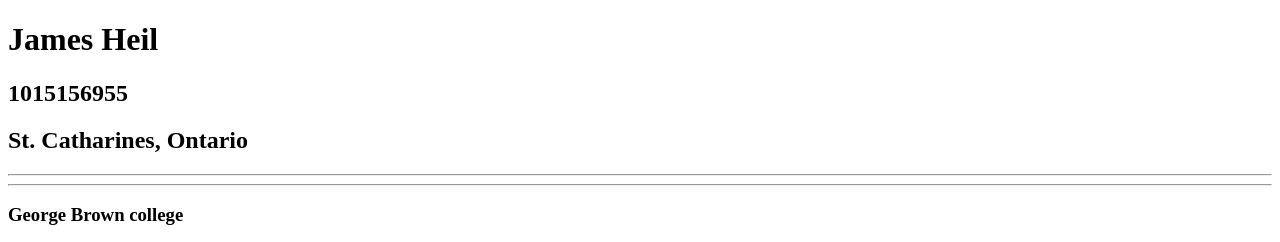
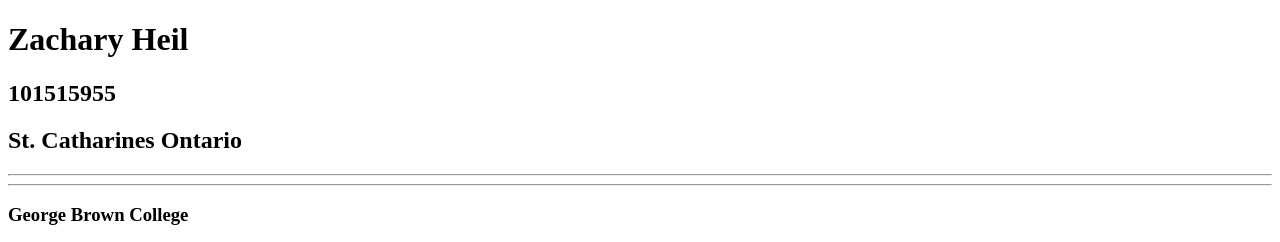
Before and after one commit to ZachjHeil/Github_Test, a plain HTML site: page Comp1234/wk03_exercise.html in a window 1280 px wide. Shown: the top 242 px of the page. Drawn offline with Linux system fonts and the light colour scheme; grey boxes are pictures that could not be loaded.

Commit message:
Revert "Ongoing changes to Style, finished working on Wk03"
This reverts commit 46bc2a86312f33469eec83150e60bb495c91c756.

```diff
--- a/Comp1234/wk03_exercise.html
+++ b/Comp1234/wk03_exercise.html
@@ -12,13 +12,13 @@
 </head>
 
 <body>
-    <h1> James Heil</h1>
-    <h2>1015156955</h2>
-    <H2>St. Catharines, Ontario</H2>
+    <h1> Zachary Heil</h1>
+    <h2>101515955</h2>
+    <H2>St. Catharines Ontario</H2>
     <hr>
     <hr>
-    <h3>George Brown college</h3>
-    <a href="https://www.youtube.com/"> Click Here </a>
+    <h3>George Brown College</h3>
+    <a href="https://www.w3schools.com/"> Click Here </a>
     <img src="City.jpg" alt="City Street" width="400" height="250">
     <hr>
     <a href="../../../public_html/index.html">Link to Index</a>
```
